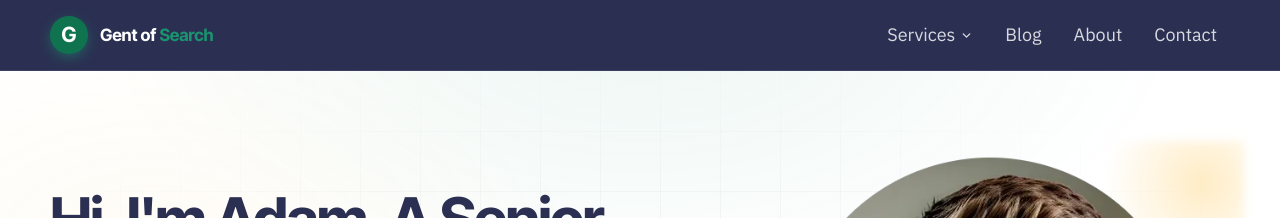
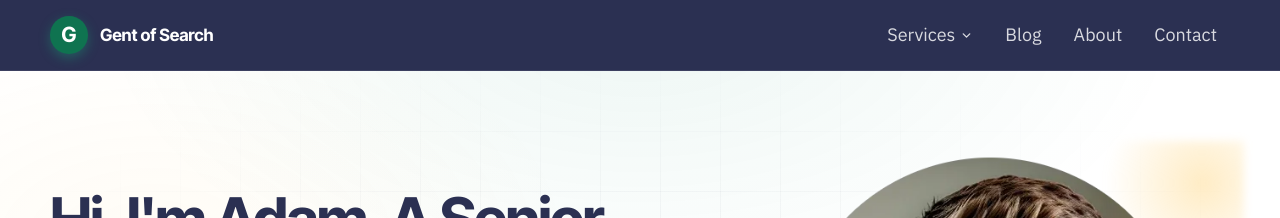
Before and after one commit to Gent-of-Search/gentofsearch.com, a Jekyll site: the page built from index.html, in a window 1280 px wide. Shown: the top 218 px of the page. Built offline with Jekyll 4.4.1, drawn with Linux system fonts in a browser that asks for light colours.

Commit message:
Revert green 'Search' wordmark; back to all-white 'Gent of Search'

```diff
--- a/_includes/nav.html
+++ b/_includes/nav.html
@@ -5,7 +5,7 @@
         <span style="font-family:'Inter Tight',sans-serif; font-weight:700; font-size:21px; line-height:1; color:#FFFFFF;">G</span>
       </span>
       <span class="nav-brandtext" style="display:flex; flex-direction:column; line-height:1.1;">
-        <span style="font-family:'Inter Tight',sans-serif; font-weight:700; font-size:17px; color:#FFFFFF; letter-spacing:-0.01em;">Gent of <span style="color:#1A936F;">Search</span></span>
+        <span style="font-family:'Inter Tight',sans-serif; font-weight:700; font-size:17px; color:#FFFFFF; letter-spacing:-0.01em;">Gent of Search</span>
       </span>
     </a>
 
```
